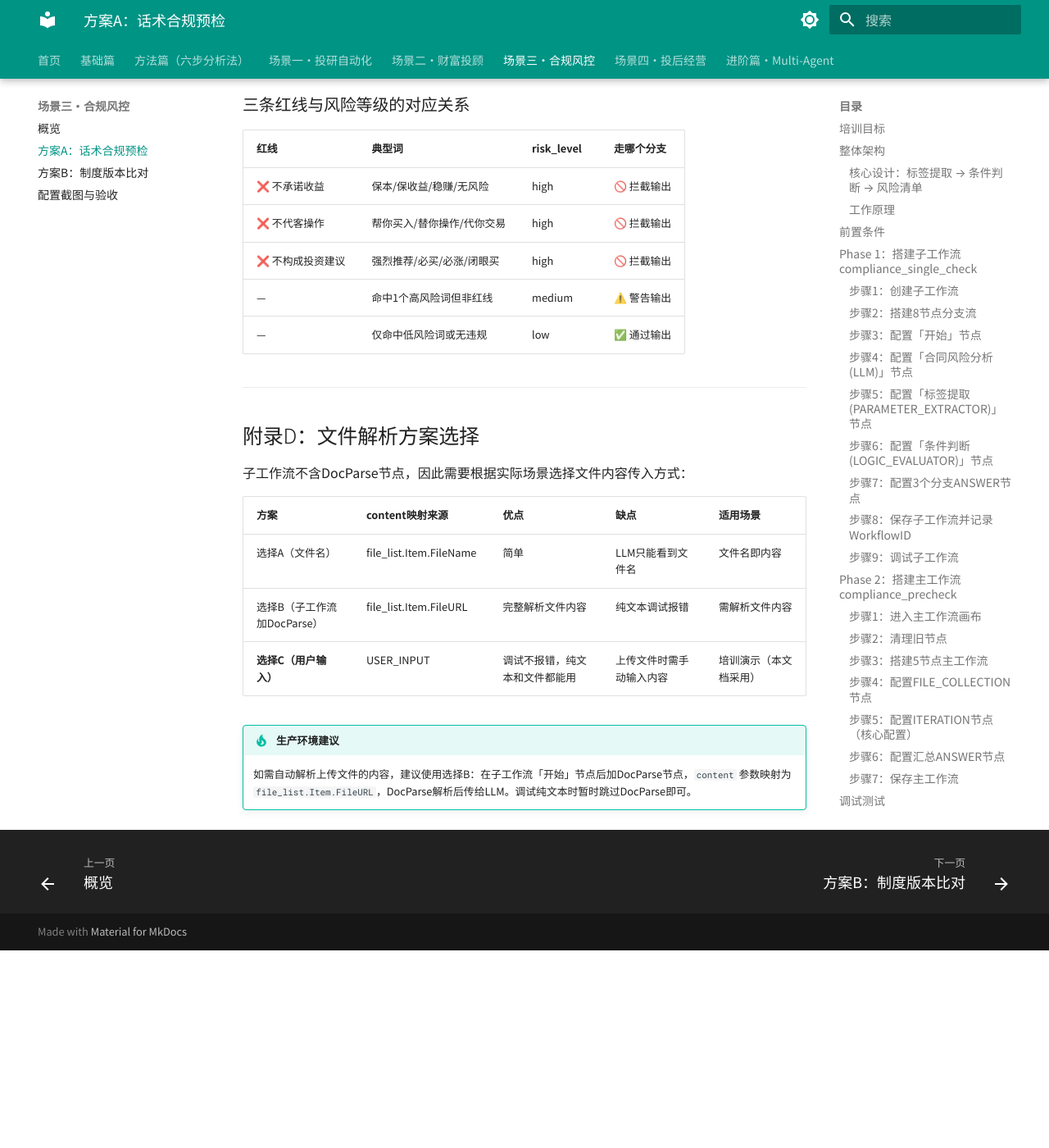
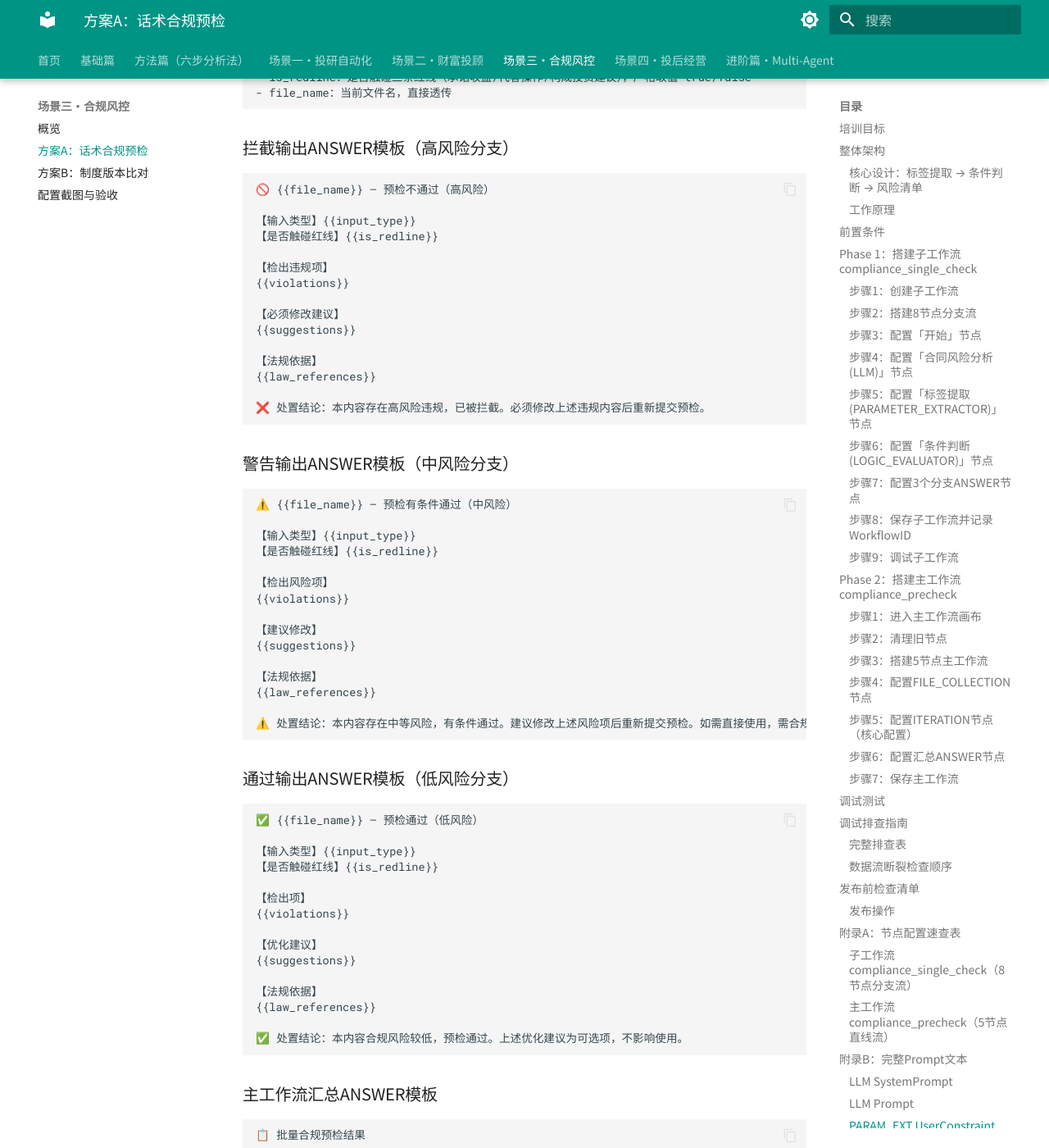
Before and after one commit to timoxue/ADP_Training, an MkDocs documentation site: the page built from docs/05-scenario3-compliance/plan-a-speech.md, in a window 1280 px wide and 1400 px high, scrolled down 20329 px. Shown: the whole window at 82% size. Built offline with MkDocs 1.6.1 and Material for MkDocs 9.7.7, drawn with Linux system fonts in a browser that asks for light colours; before the commit the page ends 21488 px from its top, so only the background shows below that; some of the changed text lies outside the part shown.

Commit message:
feat(scenario3): sync plan-a to v4(1) — expand debug examples, add error entries and release steps
- PARAM_EXT description: 7→6 params (file_name is passthrough)
- Step 9 test expected outputs: expand to full detail
- Debug table: add #11 (550005) and #12 (403)
- Publish checklist: add welcome message item + release operation steps
- Appendix B: add all 4 branch ANSWER templates + main workflow template
- Appendix C: add readability row + LOGIC_EVALUATOR internals section

Co-Authored-By: Claude Sonnet 4.6 <noreply@anthropic.com>

````diff
--- a/docs/05-scenario3-compliance/plan-a-speech.md
+++ b/docs/05-scenario3-compliance/plan-a-speech.md
@@ -514,9 +514,15 @@ LOGIC_EVALUATOR 判断：
     【是否触碰红线】true
 
     【检出违规项】
-    保本保息→承诺收益→《金融营销通知》第3条；稳赚不赔→承诺收益→《广告法》第25条...
+    保本保息→承诺收益→《金融营销通知》第3条；稳赚不赔→承诺收益→《广告法》第25条；年化收益8%以上→承诺收益→《证券投资顾问暂行规定》第15条；帮你翻倍→代客操作→《证券法》第171条
 
-    ❌ 处置结论：本内容存在高风险违规，已被拦截。
+    【必须修改建议】
+    删除"保本保息"，改为"投资有风险，本金可能亏损"；删除"稳赚不赔"；删除"年化收益8%以上"；删除"帮你翻倍"
+
+    【法规依据】
+    《金融营销通知》第3条；《广告法》第25条；《证券投资顾问暂行规定》第15条；《证券法》第171条
+
+    ❌ 处置结论：本内容存在高风险违规，已被拦截。必须修改上述违规内容后重新提交预检。
     ```
 
     > 验证：输出开头是🚫，说明走了高风险分支。
@@ -535,7 +541,14 @@ LOGIC_EVALUATOR 判断：
     【输入类型】marketing
     【是否触碰红线】false
 
-    【检出项】无违规项检出
+    【检出项】
+    无违规项检出
+
+    【优化建议】
+    内容合规，无需修改
+
+    【法规依据】
+    《金融营销通知》
 
     ✅ 处置结论：本内容合规风险较低，预检通过。
     ```
@@ -733,6 +746,8 @@ LOGIC_EVALUATOR 判断：
 | 8 | "迭代结果为空" | 主工作流ANSWER | ITERATION输出映射不对 | 确认迭代变量=file_list，遍历=file_list.Item |
 | 9 | "汇总输出缺少数据" | 主工作流ANSWER | results引用路径不对 | 确认引用 Output.Results |
 | 10 | "LLM输出为空" | 子工作流LLM | content参数没有值 | 确认ITERATION的content映射来源配置正确 |
+| 11 | "550005数据不存在" | API调用 | 单工作流模式Agent配置不存在 | 提示词/Skills在画布节点中配置 |
+| 12 | "403 forbidden" | API调用 | API限流或Key失效 | 操作间隔3秒以上 |
 
 ### 数据流断裂检查顺序
 
@@ -768,7 +783,15 @@ LOGIC_EVALUATOR 判断：
 - [ ] ITERATION WorkflowID指向正确的子工作流
 - [ ] ITERATION输入映射配置正确（content + file_name）
 - [ ] 知识库文档已上传且状态为"导入完成"
+- [ ] 欢迎语已配置
 - [ ] 安全设置已开启（内容安全/保守回答/隐私脱敏）
+
+### 发布操作
+
+1. 应用管理 → 合规预检助手 → 发布
+2. 填写发布说明：`标签提取→条件判断→风险清单，支持多文件批量预检+风险分级处置`
+3. 点击「确认发布」
+4. 等待发布完成（约2-5分钟）
 
 ---
 
@@ -865,6 +888,79 @@ LOGIC_EVALUATOR 判断：
 - file_name：当前文件名，直接透传
 ```
 
+### 拦截输出ANSWER模板（高风险分支）
+
+```
+🚫 {{file_name}} — 预检不通过（高风险）
+
+【输入类型】{{input_type}}
+【是否触碰红线】{{is_redline}}
+
+【检出违规项】
+{{violations}}
+
+【必须修改建议】
+{{suggestions}}
+
+【法规依据】
+{{law_references}}
+
+❌ 处置结论：本内容存在高风险违规，已被拦截。必须修改上述违规内容后重新提交预检。
+```
+
+### 警告输出ANSWER模板（中风险分支）
+
+```
+⚠️ {{file_name}} — 预检有条件通过（中风险）
+
+【输入类型】{{input_type}}
+【是否触碰红线】{{is_redline}}
+
+【检出风险项】
+{{violations}}
+
+【建议修改】
+{{suggestions}}
+
+【法规依据】
+{{law_references}}
+
+⚠️ 处置结论：本内容存在中等风险，有条件通过。建议修改上述风险项后重新提交预检。如需直接使用，需合规部门人工复核确认。
+```
+
+### 通过输出ANSWER模板（低风险分支）
+
+```
+✅ {{file_name}} — 预检通过（低风险）
+
+【输入类型】{{input_type}}
+【是否触碰红线】{{is_redline}}
+
+【检出项】
+{{violations}}
+
+【优化建议】
+{{suggestions}}
+
+【法规依据】
+{{law_references}}
+
+✅ 处置结论：本内容合规风险较低，预检通过。上述优化建议为可选项，不影响使用。
+```
+
+### 主工作流汇总ANSWER模板
+
+```
+📋 批量合规预检结果
+
+本次共预检 {{file_count}} 个文件：
+
+{{results}}
+
+---
+⚠️ 免责声明：本合规预检结果由AI系统基于现有法规和知识库自动生成，仅供参考，不构成法律意见或合规保证。法规更新可能导致预检结果偏差，具体合规判断请以公司合规部门意见为准。
+```
+
 ---
 
 ## 附录C：条件分支设计说明
@@ -877,7 +973,27 @@ LOGIC_EVALUATOR 判断：
 | 高风险处置 | 🚫拦截+明确阻断提示+必须修改后重新提交 |
 | 中风险处置 | ⚠️警告+有条件通过+需合规部门复核 |
 | 低风险处置 | ✅通过+优化建议为可选 |
+| 可读性 | 通过emoji标识一目了然 |
 | 合规要求 | 检出（PARAM_EXT）和处置（分支ANSWER）分离 |
+
+### LOGIC_EVALUATOR条件分支的工作原理
+
+```
+PARAM_EXT输出 risk_level = "high"
+        ↓
+LOGIC_EVALUATOR收到 risk_level
+        ↓
+逐个匹配条件：
+  分支1: risk_level EQ "high"   → ✅ 匹配！ → 路由到「拦截输出」
+  分支2: risk_level EQ "medium" → ❌ 不匹配
+  分支3: risk_level EQ "low"    → ❌ 不匹配
+        ↓
+只有「拦截输出」节点被执行
+        ↓
+「拦截输出」→ 「结束」
+```
+
+> LOGIC_EVALUATOR是纯流程控制节点，不产生数据输出。它的作用是根据条件值选择走哪条分支。
 
 ### 三条红线与风险等级的对应关系
 
````
Also changed, not shown: other parts of docs/05-scenario3-compliance/plan-a-speech.md (+2 -2 lines).
